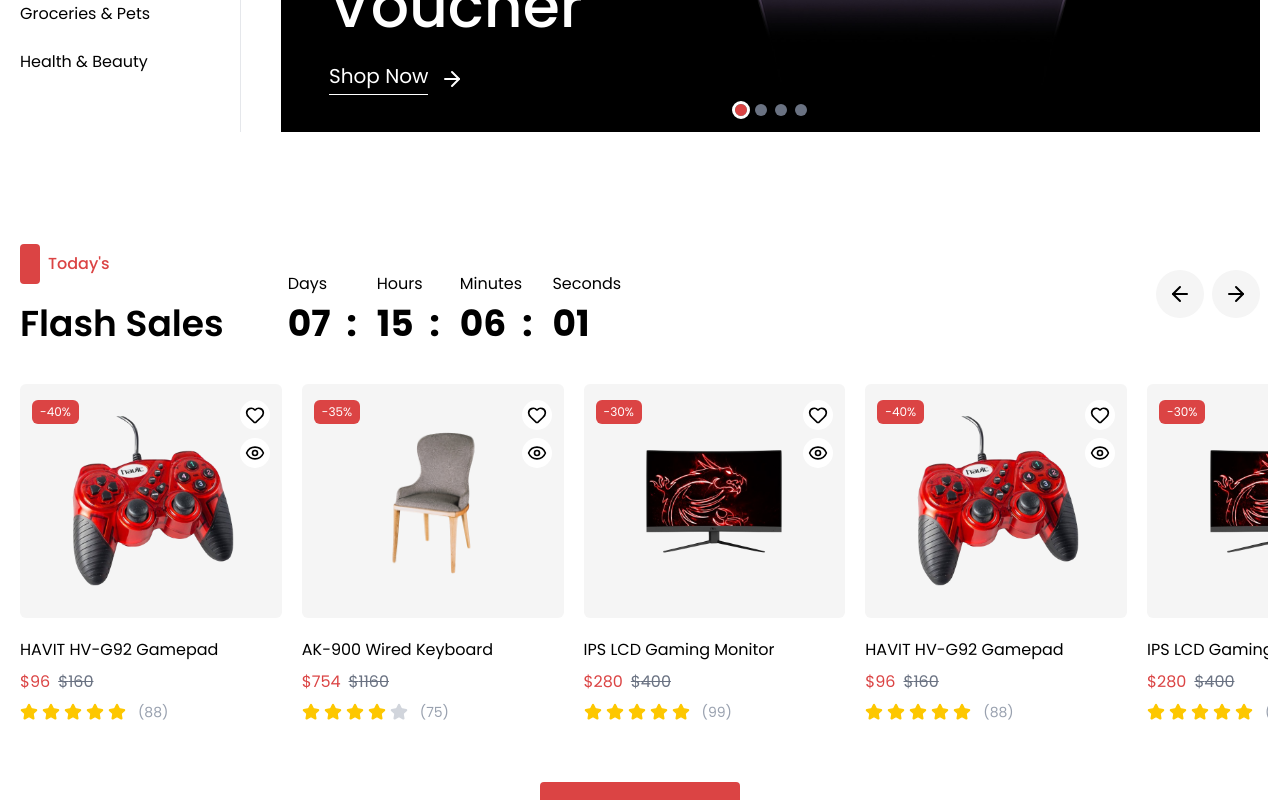
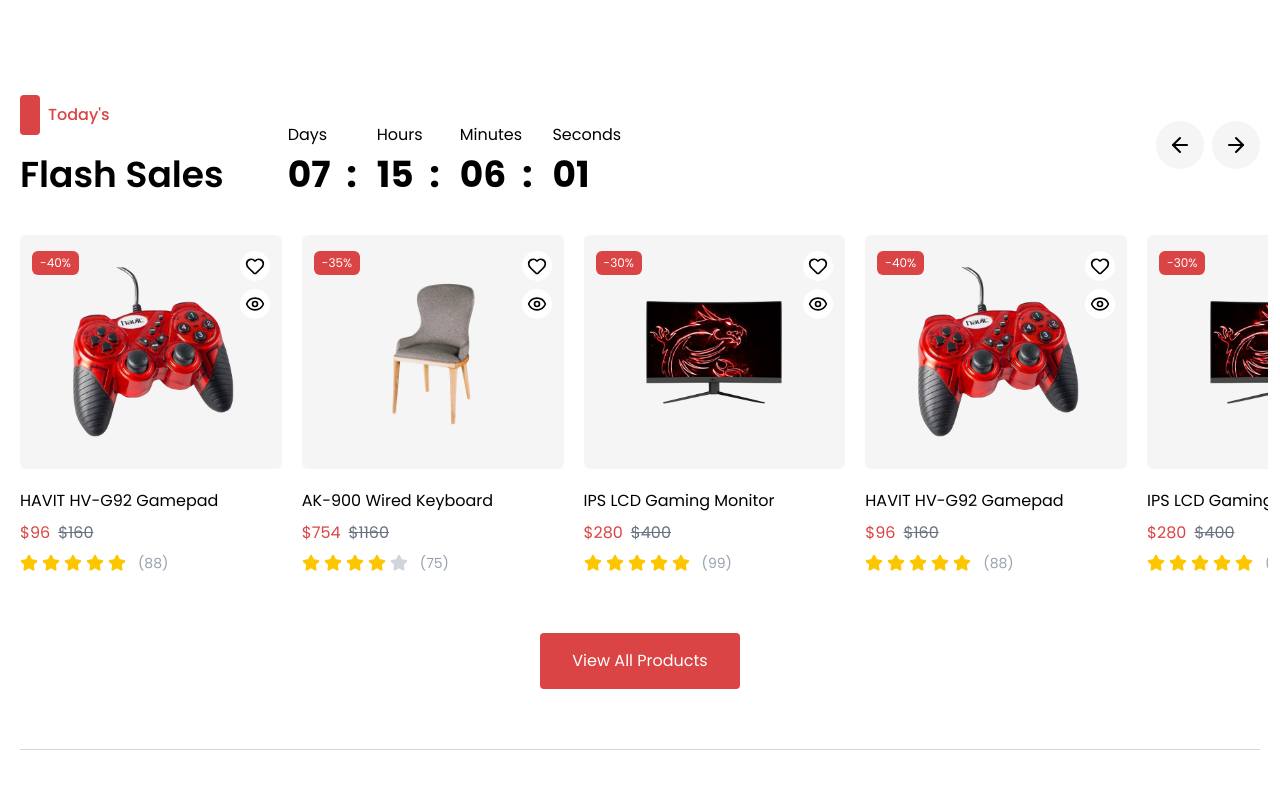
Before and after one commit to HishamAbualhaj/ecommerce_figma, a React (Vite) app: page / in a window 1280 px wide. Shown: the part 680-1480 px from the top of the page. Built offline with nearby package versions, Linux system fonts and the light colour scheme.

Commit message:
fix: create data.ts as placeholder data for products

```diff
--- /dev/null
+++ b/src/data/data.ts
@@ -0,0 +1,60 @@
+import product_1 from "../assets/product_1.png";
+import product_2 from "../assets/product_2.png";
+import product_3 from "../assets/product_3.png";
+export const products = [
+  {
+    id: crypto.randomUUID(),
+    title: "HAVIT HV-G92 Gamepad",
+    price: 160,
+    discount: 40,
+    stars: 5,
+    reviews: 88,
+    image: product_1,
+    isFavorite: false,
+    badget: "Discount",
+  },
+  {
+    id: crypto.randomUUID(),
+    title: "AK-900 Wired Keyboard",
+    price: 1160,
+    discount: 35,
+    stars: 4,
+    reviews: 75,
+    image: product_2,
+    isFavorite: false,
+    badget: "Discount",
+  },
+  {
+    id: crypto.randomUUID(),
+    title: "IPS LCD Gaming Monitor",
+    price: 400,
+    discount: 30,
+    stars: 5,
+    reviews: 99,
+    image: product_3,
+    isFavorite: false,
+    badget: "Discount",
+  },
+  {
+    id: crypto.randomUUID(),
+    title: "HAVIT HV-G92 Gamepad",
+    price: 160,
+    discount: 40,
+    stars: 5,
+    reviews: 88,
+    image: product_1,
+    isFavorite: false,
+    badget: "Discount",
+  },
+  {
+    id: crypto.randomUUID(),
+    title: "IPS LCD Gaming Monitor",
+    price: 400,
+    discount: 30,
+    stars: 5,
+    reviews: 99,
+    image: product_3,
+    isFavorite: false,
+    badget: "Discount",
+  },
+];
--- a/src/pages/Landing/BestSelling.tsx
+++ b/src/pages/Landing/BestSelling.tsx
@@ -1,54 +1,9 @@
 import Heading from "../../components/ui/Heading";
-import product_1 from "../../assets/product_1.png";
-import product_2 from "../../assets/product_2.png";
-import product_3 from "../../assets/product_3.png";
+import { products } from "../../data/data";
 import ProductCard from "../../components/ui/ProductCard";
 import Button from "../../components/ui/Button";
 
 const BestSelling = () => {
-  const products = [
-    {
-      title: "AK-900 Wired Keyboard",
-      price: 1160,
-      discount: 35,
-      stars: 4,
-      reviews: 75,
-      image: product_2,
-      isFavorite: false,
-      badget: "Discount",
-    },
-    {
-      title: "IPS LCD Gaming Monitor",
-      price: 400,
-      discount: 30,
-      stars: 5,
-      reviews: 99,
-      image: product_3,
-      isFavorite: false,
-      badget: "Discount",
-    },
-    {
-      title: "HAVIT HV-G92 Gamepad",
-      price: 160,
-      discount: 40,
-      stars: 5,
-      reviews: 88,
-      image: product_1,
-      isFavorite: false,
-      badget: "Discount",
-    },
-    {
-      title: "IPS LCD Gaming Monitor",
-      price: 400,
-      discount: 30,
-      stars: 5,
-      reviews: 99,
-      image: product_3,
-      isFavorite: false,
-      badget: "Discount",
-    },
-  ];
-
   return (
     <div className="max-container pb-16">
       <div className="flex max-md:flex-col md:items-center max-md:gap-5 justify-between">
--- a/src/pages/Landing/Categories.tsx
+++ b/src/pages/Landing/Categories.tsx
@@ -1,4 +1,4 @@
-import React, { useEffect, useRef, useState } from "react";
+import { useEffect, useRef, useState } from "react";
 import Heading from "../../components/ui/Heading";
 import { Navigation } from "swiper/modules";
 import { Swiper, SwiperSlide } from "swiper/react";
@@ -79,9 +79,6 @@
     return () => clearInterval(timer);
   }, []);
 
-  useEffect(() => {
-    console.log("active state", active);
-  }, [active]);
   return (
     <>
       <div className="max-container pb-16">
@@ -127,7 +124,6 @@
             }}
           >
             {categories.map((category, i) => {
-              console.log("current index", i, category?.title);
               return (
                 <SwiperSlide key={i}>
                   <div
--- a/src/pages/Landing/FlashSales.tsx
+++ b/src/pages/Landing/FlashSales.tsx
@@ -1,8 +1,6 @@
 import CountDownTimer from "../../components/ui/CountDownTimer";
 import Heading from "../../components/ui/Heading";
-import product_1 from "../../assets/product_1.png";
-import product_2 from "../../assets/product_2.png";
-import product_3 from "../../assets/product_3.png";
+import { products } from "../../data/data";
 import ProductCard from "../../components/ui/ProductCard";
 import { Swiper, SwiperSlide } from "swiper/react";
 import { Navigation } from "swiper/modules";
@@ -11,59 +9,6 @@
 import { ArrowLeft, ArrowRight } from "lucide-react";
 import Button from "../../components/ui/Button";
 const FlashSales = () => {
-  const products = [
-    {
-      title: "HAVIT HV-G92 Gamepad",
-      price: 160,
-      discount: 40,
-      stars: 5,
-      reviews: 88,
-      image: product_1,
-      isFavorite: false,
-      badget: "Discount",
-    },
-    {
-      title: "AK-900 Wired Keyboard",
-      price: 1160,
-      discount: 35,
-      stars: 4,
-      reviews: 75,
-      image: product_2,
-      isFavorite: false,
-      badget: "Discount",
-    },
-    {
-      title: "IPS LCD Gaming Monitor",
-      price: 400,
-      discount: 30,
-      stars: 5,
-      reviews: 99,
-      image: product_3,
-      isFavorite: false,
-      badget: "Discount",
-    },
-    {
-      title: "HAVIT HV-G92 Gamepad",
-      price: 160,
-      discount: 40,
-      stars: 5,
-      reviews: 88,
-      image: product_1,
-      isFavorite: false,
-      badget: "Discount",
-    },
-    {
-      title: "IPS LCD Gaming Monitor",
-      price: 400,
-      discount: 30,
-      stars: 5,
-      reviews: 99,
-      image: product_3,
-      isFavorite: false,
-      badget: "Discount",
-    },
-  ];
-
   const prevRef = useRef(null);
   const nextRef = useRef(null);
   return (
@@ -136,7 +81,6 @@
                 </div>
                 <ProductCard.ProductAction />
                 <ProductCard.ProductBadget />
-
               </ProductCard>
             </SwiperSlide>
           ))}
--- a/src/pages/Landing/Landing.tsx
+++ b/src/pages/Landing/Landing.tsx
@@ -4,14 +4,13 @@
 import Hero from "./Hero";
 import Offer from "./Offer";
 import OurProduct from "./OurProduct";
-import Footer from "../../components/Footer";
 import Features from "./Features";
-import Header from "../../components/Header";
+
 
 const Landing = () => {
   return (
     <>
-      <Header />
+
       <Hero />
       <FlashSales />
       <Categories />
@@ -19,7 +18,7 @@
       <Offer />
       <OurProduct />
       <Features />
-      <Footer />
+
     </>
   );
 };
--- a/src/pages/Landing/OurProduct.tsx
+++ b/src/pages/Landing/OurProduct.tsx
@@ -1,102 +1,12 @@
 import Heading from "../../components/ui/Heading";
-import product_1 from "../../assets/product_1.png";
-import product_2 from "../../assets/product_2.png";
-import product_3 from "../../assets/product_3.png";
 import ProductCard from "../../components/ui/ProductCard";
 import { useRef } from "react";
 import { ArrowLeft, ArrowRight } from "lucide-react";
 import { Swiper, SwiperSlide } from "swiper/react";
-import { Grid, Navigation } from "swiper/modules";
+import { Navigation } from "swiper/modules";
 import Button from "../../components/ui/Button";
-
+import { products } from "../../data/data";
 const OurProduct = () => {
-  const products = [
-    {
-      title: "AK-900 Wired Keyboard",
-      price: 1160,
-      discount: 35,
-      stars: 4,
-      reviews: 75,
-      image: product_2,
-      isFavorite: false,
-      badget: "Discount",
-    },
-    {
-      title: "IPS LCD Gaming Monitor",
-      price: 400,
-      discount: 30,
-      stars: 5,
-      reviews: 99,
-      image: product_3,
-      isFavorite: false,
-      badget: "Discount",
-    },
-    {
-      title: "HAVIT HV-G92 Gamepad",
-      price: 160,
-      discount: 40,
-      stars: 5,
-      reviews: 88,
-      image: product_1,
-      isFavorite: false,
-      badget: "Discount",
-    },
-    {
-      title: "IPS LCD Gaming Monitor",
-      price: 400,
-      discount: 30,
-      stars: 5,
-      reviews: 99,
-      image: product_3,
-      isFavorite: false,
-      badget: "Discount",
-    },
-    {
-      title: "AK-900 Wired Keyboard",
-      price: 1160,
-      discount: 35,
-      stars: 4,
-      reviews: 75,
-      image: product_2,
-      isFavorite: false,
-      badget: "Discount",
-      colors: ["#FB1314", "#DB4444"],
-    },
-    {
-      title: "IPS LCD Gaming Monitor",
-      price: 400,
-      discount: 30,
-      stars: 5,
-      reviews: 99,
-      image: product_3,
-      isFavorite: false,
-      badget: "New",
-      colors: ["#EEFF61", "#DB4444"],
-    },
-    {
-      title: "HAVIT HV-G92 Gamepad",
-      price: 160,
-      discount: 40,
-      stars: 5,
-      reviews: 88,
-      image: product_1,
-      isFavorite: false,
-      badget: "Discount",
-      colors: ["#000000", "#DB4444"],
-    },
-    {
-      title: "IPS LCD Gaming Monitor",
-      price: 400,
-      discount: 30,
-      stars: 5,
-      reviews: 99,
-      image: product_3,
-      isFavorite: false,
-      badget: "New",
-      colors: ["#000000", "#DB4444"],
-    },
-  ];
-
   const prevRef = useRef(null);
   const nextRef = useRef(null);
   return (
--- a/src/types/index.ts
+++ b/src/types/index.ts
@@ -6,3 +6,17 @@
   quantity: React.ReactNode;
   total: React.ReactNode;
 };
+
+export type ProductType = {
+  id: string;
+  title: string;
+  price: number;
+  discount: number;
+  stars: number;
+  reviews: number;
+  image: string;
+  isFavorite: boolean;
+  colors?: string[];
+  badget?: "New" | "Hot" | "Discount";
+  quantity?: number;
+};
```
